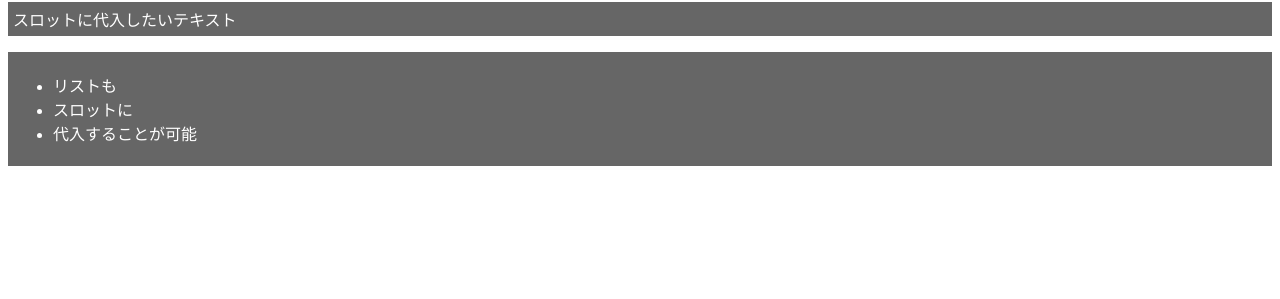
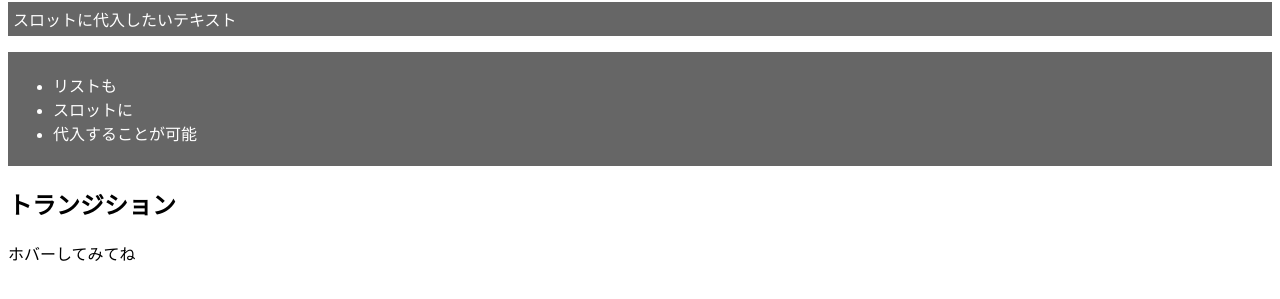
Before and after one commit to negi524/simple-web-site, a website: page index.html in a window 1280 px wide. Shown: the part 87-386 px from the top of the page. Drawn offline with Linux system fonts and the light colour scheme.

Commit message:
feat: CSSによるトランジションを作成 (#2)

```diff
--- a/index.html
+++ b/index.html
@@ -3,6 +3,7 @@
 <head>
   <meta charset="UTF-8">
   <meta name="viewport" content="width=device-width, initial-scale=1.0">
+  <link rel="stylesheet" href="./style.css" />
   <title>Document</title>
 </head>
 <body>
@@ -31,6 +32,10 @@
       <li>代入することが可能</li>
     </ul>
   </my-paragraph>
+  <div>
+    <h2>トランジション</h2>
+    <p class="text">ホバーしてみてね</p>
+  </div>
   <script src="./define.js" type="module"></script>
   <!-- <script src="./index.js" type="module"></script> -->
 </body>
--- a/style.css
+++ b/style.css
@@ -7,3 +7,11 @@ hello-world p {
   /* 無視される */
   background-color: red;
 }
+
+.text {
+  font-size: 16px;
+  transition: all 0.5s 0s ease;
+}
+.text:hover {
+  font-size: 24px;
+}
```
